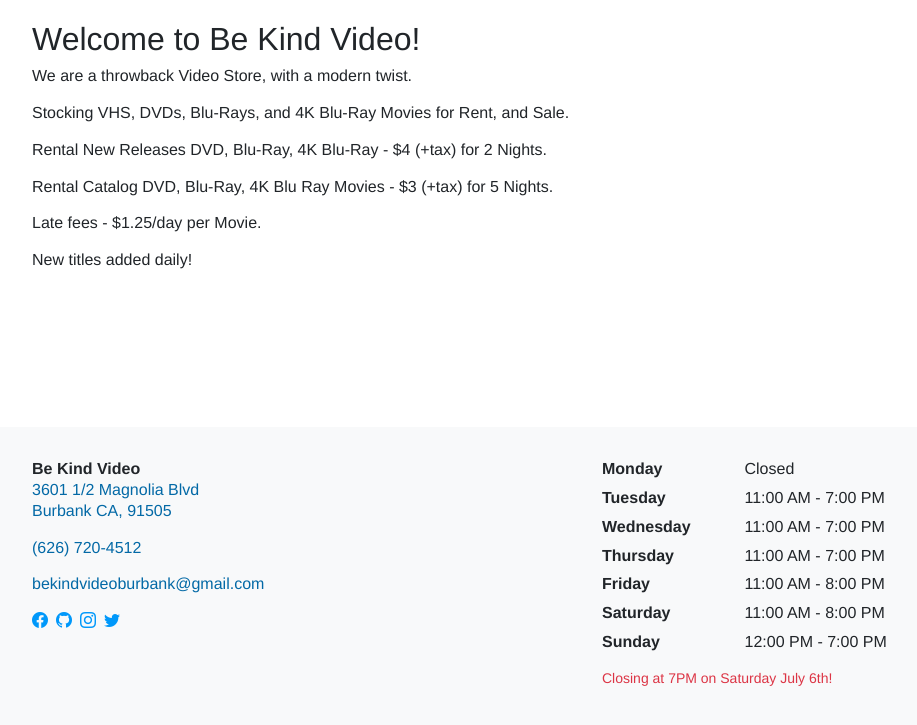
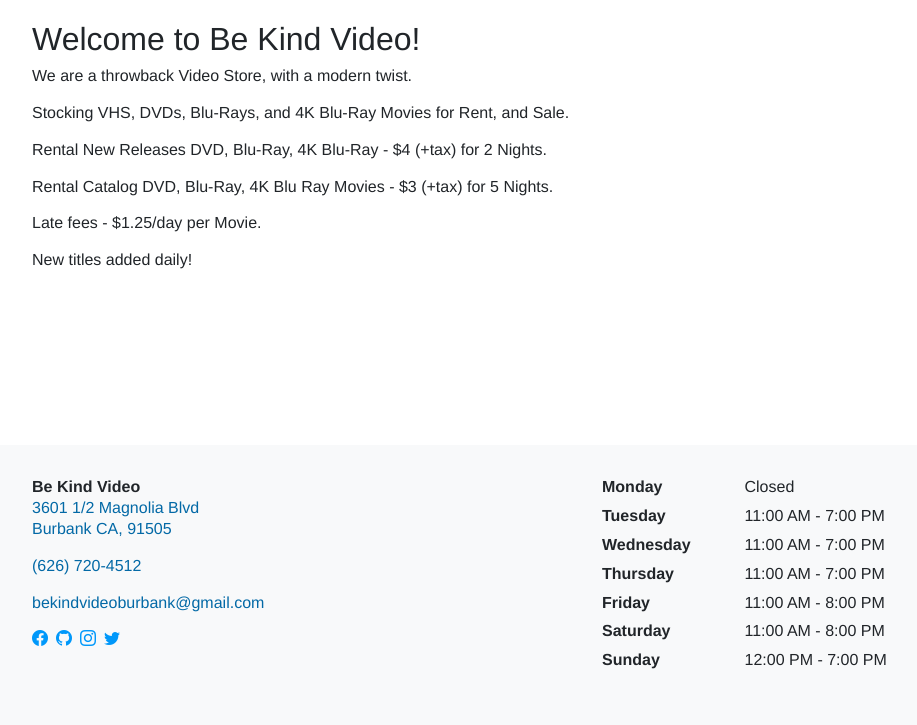
Before and after one commit to arenoir/be-kind-video, a Jekyll site: the page built from index.markdown, in a window 1280 px wide, cut to the strip 157-882 px from the top of the page. Shown: the whole strip, without its empty margins (50-967 px from the left). Built offline with Jekyll 4.4.1, drawn with Linux system fonts in a browser that asks for light colours.

Commit message:
Update hours.yml
Removed special hours.

```diff
--- a/_data/hours.yml
+++ b/_data/hours.yml
@@ -15,4 +15,4 @@
     description: '11:00 AM - 8:00 PM'
   - name: Sunday
     description: '12:00 PM - 7:00 PM'
-note: Closing at 7PM on Saturday July 6th!
+note:
```
